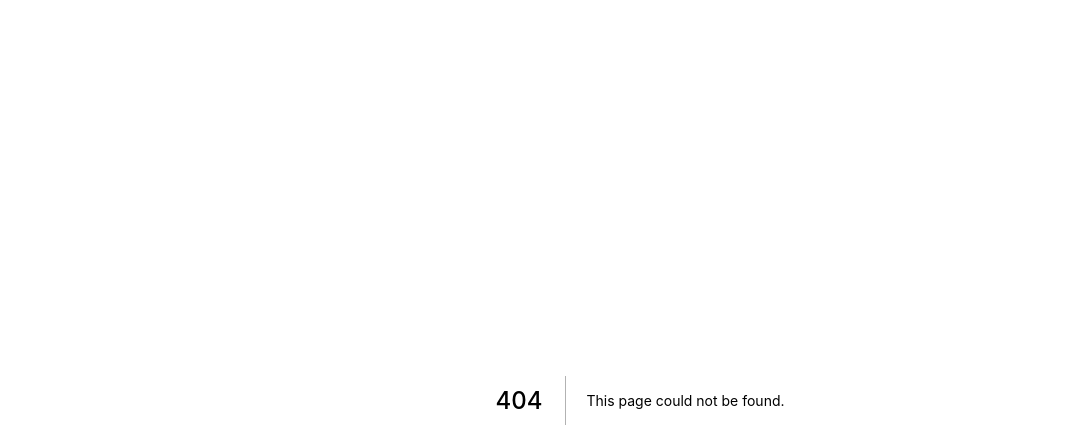
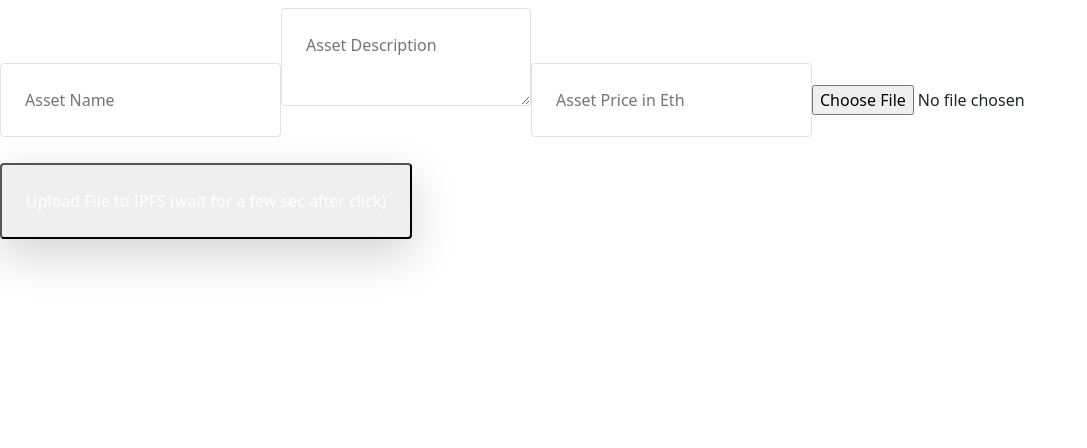
Before and after one commit to Project-Mudrika/Mudrika-Frontend, a Next.js app: page /ipfs in a window 1280 px wide. Before the commit this address had no page. Shown: the top 448 px of the page, without its empty margins (0-1087 px from the left). Built offline with nearby package versions, Linux system fonts and the light colour scheme; no server answers; a web font is replaced by a local one; what @3rdweb/hooks would draw is missing.

Commit message:
Add IPFS upload

```diff
--- a/package.json
+++ b/package.json
@@ -15,6 +15,7 @@
     "@iconify/react": "^3.2.2",
     "axios": "^0.27.2",
     "bootstrap": "5.1.3",
+    "ipfs-http-client": "^59.0.0",
     "next": "12.1.6",
     "react": "17.0.2",
     "react-bootstrap": "^2.4.0",
--- /dev/null
+++ b/src/helpers/uploadIpfs.js
@@ -0,0 +1,42 @@
+const pinataApiKey = process.env.NEXT_PUBLIC_API_Key;
+const pinataSecretApiKey = process.env.NEXT_PUBLIC_API_Secret;
+const axios = require("axios");
+const FormData = require("form-data");
+
+export const pinFileToIPFS = async (file) => {
+    const url = `https://api.pinata.cloud/pinning/pinFileToIPFS`;
+    let data = new FormData();
+
+    data.append("file", file);
+    // data.append("pinataMetadata", metadata);
+
+    const res = await axios.post(url, data, {
+        maxContentLength: "Infinity",
+        headers: {
+            "Content-Type": `multipart/form-data; boundary=${data._boundary}`,
+            pinata_api_key: pinataApiKey,
+            pinata_secret_api_key: pinataSecretApiKey,
+        },
+    });
+
+    const fileURL = "https://gateway.pinata.cloud/ipfs/" + res.data.IpfsHash;
+
+    return fileURL
+};
+
+export const pinMetadataToIPFS = async (metadata) => {
+    const url = `https://api.pinata.cloud/pinning/pinJSONToIPFS`;
+
+    const res = await axios.post(url, metadata, {
+        maxContentLength: "Infinity",
+        headers: {
+            "Content-Type": `application/json`,
+            pinata_api_key: pinataApiKey,
+            pinata_secret_api_key: pinataSecretApiKey,
+        },
+    });
+
+    const fileURL = "https://gateway.pinata.cloud/ipfs/" + res.data.IpfsHash;
+
+    return fileURL
+};
--- /dev/null
+++ b/src/pages/ipfs.js
@@ -0,0 +1,122 @@
+import { useState } from 'react'
+// import { ethers } from 'ethers'
+import { create as ipfsHttpClient } from 'ipfs-http-client'
+import { useRouter } from 'next/router'
+// import Web3Modal from 'web3modal'
+
+import { pinFileToIPFS, pinMetadataToIPFS } from '../helpers/uploadIpfs';
+
+// const client = ipfsHttpClient('https://ipfs.infura.io:5001/api/v0')
+
+
+// import NFTMarketplace from '../artifacts/contracts/NFTMarketplace.sol/NFTMarketplace.json'
+
+export default function CreateItem() {
+    const [fileUrl, setFileUrl] = useState(null)
+    const [formInput, updateFormInput] = useState({ price: '', name: '', description: '' })
+    const [file, setFile] = useState(null)
+    const router = useRouter()
+
+    function onChange(e) {
+        const file = e.target.files[0]
+        setFile(file)
+    }
+
+    async function onUpload(e) {
+        /* upload image to IPFS */
+        // const file = e.target.files[0]
+        try {
+            const url = await pinFileToIPFS(file);
+
+            // const url = `https://ipfs.infura.io/ipfs/${added.path}`
+            console.log(url, " fileURL")
+            setFileUrl(url)
+            console.log(url, " URL")
+            alert(`fileURL: ${url}`)
+
+        } catch (error) {
+            <inputs
+                type="file"
+                name="Asset"
+                className="my-4"
+                onChange={onChange}
+            />
+            console.log('Error uploading file: ', error)
+        }
+    }
+    async function uploadToIPFS() {
+        const { name, description, price } = formInput
+        console.log(fileUrl, " fileurl")
+        if (!name || !description || !price || !fileUrl) return
+        /* first, upload metadata to IPFS */
+        const data = {
+            name: name,
+            description: description,
+            image: fileUrl
+        }
+        try {
+            const url = await pinMetadataToIPFS(data);
+            /* after metadata is uploaded to IPFS, return the URL to use it in the transaction */
+            console.log(url)
+            return url
+        } catch (error) {
+            console.log('Error uploading file: ', error)
+        }
+    }
+
+    async function listNFTForSale() {
+        const url = await uploadToIPFS()
+        console.log(url, " hello");
+        // const web3Modal = new Web3Modal()
+        // const connection = await web3Modal.connect()
+        // const provider = new ethers.providers.Web3Provider(connection)
+        // const signer = provider.getSigner()
+
+        // /* create the NFT */
+        // const price = ethers.utils.parseUnits(formInput.price, 'ether')
+        // // let contract = new ethers.Contract(marketplaceAddress, NFTMarketplace.abi, signer)
+        // let listingPrice = await contract.getListingPrice()
+        // //console.log(listingPrice)
+        // listingPrice = listingPrice.toString()
+        // let transaction = await contract.createToken(url, price, { value: listingPrice })
+        // await transaction.wait()
+
+        // router.push('/')
+    }
+
+    return (
+        <div className="flex justify-center">
+            <div className="w-1/2 flex flex-col pb-12">
+                <input
+                    placeholder="Asset Name"
+                    className="mt-8 border rounded p-4"
+                    onChange={e => updateFormInput({ ...formInput, name: e.target.value })}
+                />
+                <textarea
+                    placeholder="Asset Description"
+                    className="mt-2 border rounded p-4"
+                    onChange={e => updateFormInput({ ...formInput, description: e.target.value })}
+                />
+                <input
+                    placeholder="Asset Price in Eth"
+                    className="mt-2 border rounded p-4"
+                    onChange={e => updateFormInput({ ...formInput, price: e.target.value })}
+                />
+                <input
+                    type="file"
+                    name="Asset"
+                    className="my-4"
+                    onChange={onChange}
+                />
+                {
+                    fileUrl && (
+                        <img className="rounded mt-4" width="350" src={fileUrl} />
+                    )
+                }
+                <button onClick={onUpload} className="font-bold mt-4 bg-green-500 text-white rounded p-4 shadow-lg">
+                    Upload File to IPFS (wait for a few sec after click)
+                </button>
+            </div>
+        </div>
+    )
+}
```
